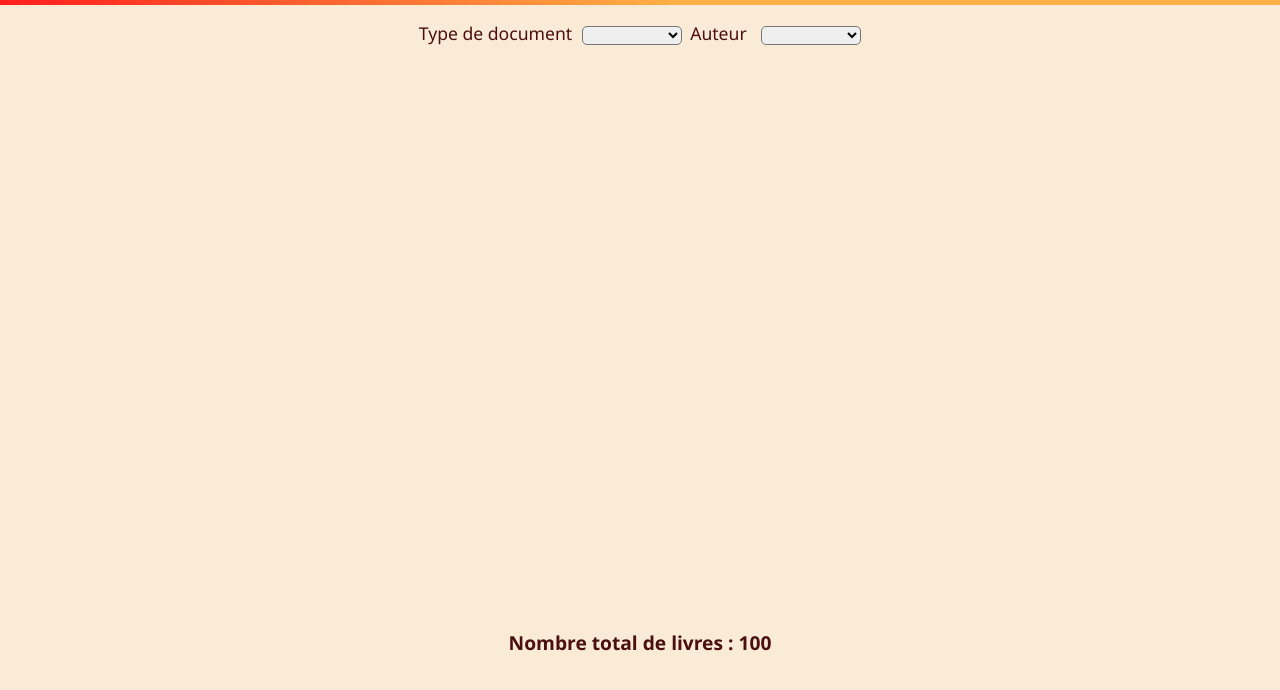
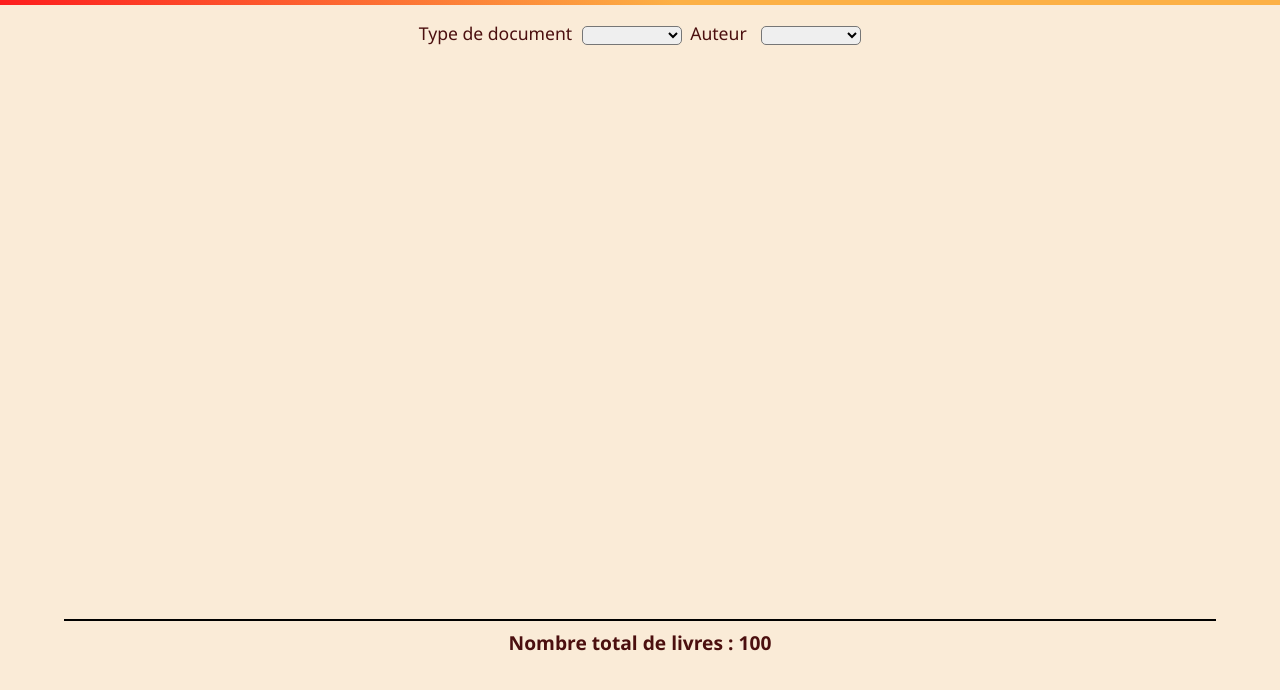
Before and after one commit to Ellundril/Adataviz, a plain HTML site: page index.html in a window 1280 px wide. Shown: the part 70-760 px from the top of the page. Drawn offline with Linux system fonts and the light colour scheme; no server answers.

Commit message:
Disposition en grid pour tous les écrans

```diff
--- a/style.css
+++ b/style.css
@@ -96,23 +96,33 @@ select:focus-visible {
   background-color: rgb(253, 205, 141);
 }
 
+/*
+container query
+côté parent tu va définir un manière de nommer et dimensionner le conteneur
+côté enfant tu peux faire des breakpoint relatif à un parent
+*/
+/* animation quand on filtre ???  */
+/* moteur de recherche avec un debounce */
+
 .cartes {
-  display: flex;
-  flex-direction: column;
-  align-items: center;
+  display: grid;
+  grid-template-columns: repeat(auto-fit, minmax(300px, 1fr));
+  grid-gap: 5px;
   gap: 1rem;
   height: 70vh;
   overflow-y: scroll;
   width: 90vw;
+  border-bottom: solid 2px black;
 }
 .carte {
   background-color: rgba(252, 176, 69, 1);
   border: 2px solid rgba(253, 29, 29, 1);
   box-shadow: 2px 2px 4px rgb(75, 15, 15);
-  width: 80vw;
+  width: 100%;
   border-radius: 10px;
   padding: 0.5rem 1rem;
   margin: 5px;
+  justify-self: center;
 }
 
 .titre-livre {
@@ -145,25 +155,4 @@ select:focus-visible {
     display: flex;
     flex-direction: row;
   }
-
-  .cartes {
-    display: grid;
-    grid-template-columns: repeat(3, 1fr);
-    grid-gap: 5px;
-    text-align: center;
-    border-radius: 5px;
-    padding: 10px 10px;
-  }
-
-  .carte {
-    width: auto;
-    height: auto;
-    align-self: stretch;
-  }
 }
-
-@media (min-width: 1024px) {
-  .cartes {
-    grid-template-columns: repeat(4, 1fr);
-  }
-}
```
